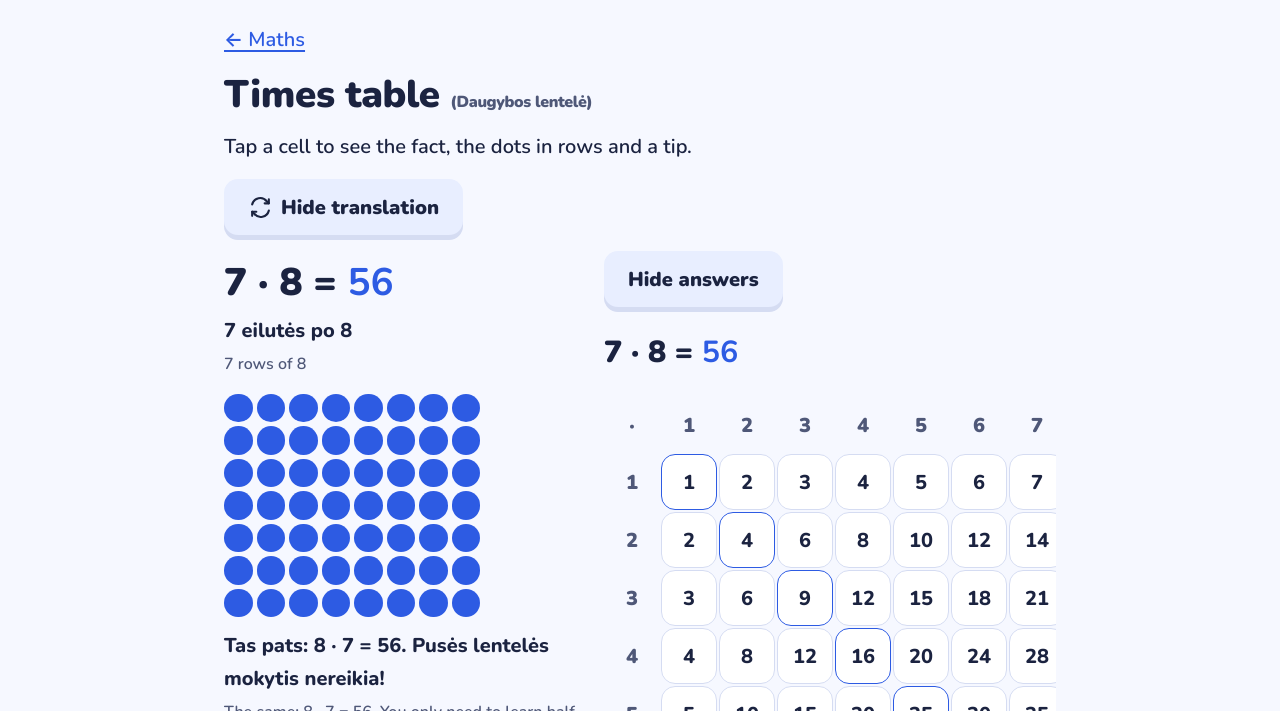
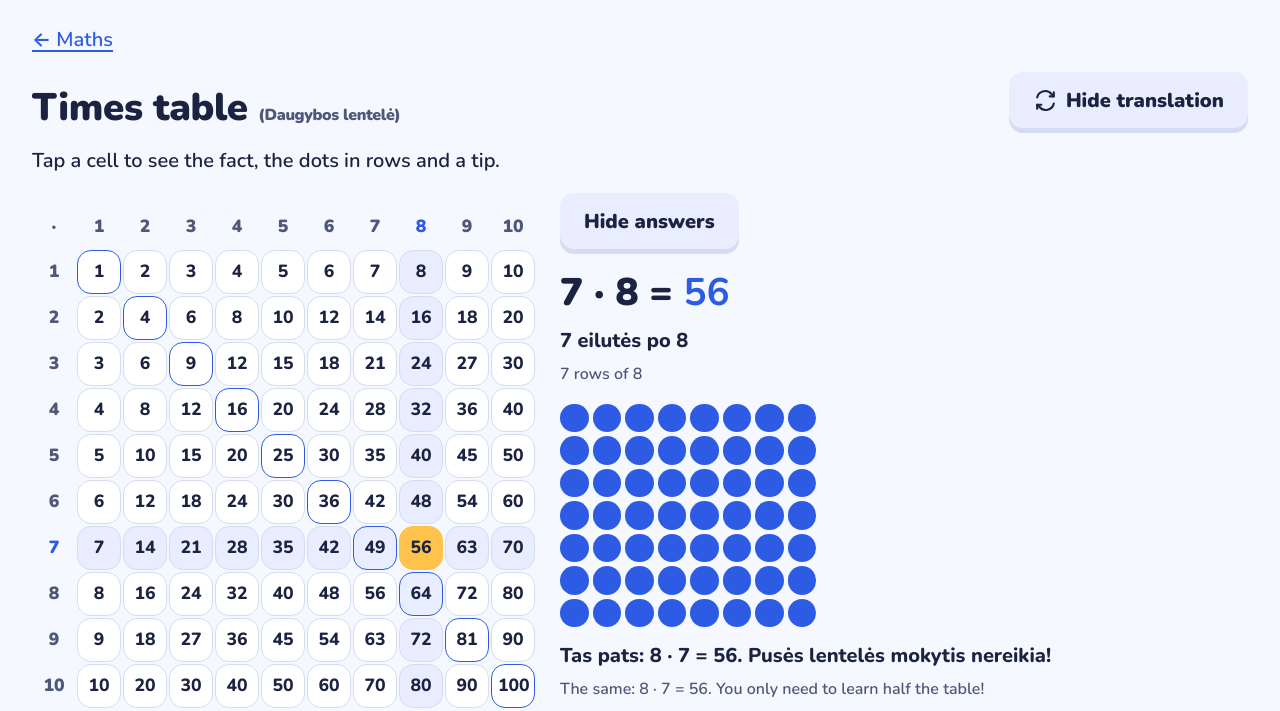
Before and after one commit to tiltas-edu/tiltas-edu.github.io, an Astro site: page /en/math/times-table in a window 1280 px wide. Shown: the part 89-800 px from the top of the page. Built offline with nearby package versions, Linux system fonts and the light colour scheme; Astro itself is replaced by a stand-in of ours.

Commit message:
Fit the times table on desktop screens; show word share as a battery

```diff
--- a/src/components/TimesTable.tsx
+++ b/src/components/TimesTable.tsx
@@ -31,9 +31,12 @@ export default function TimesTable({ labels, lang }: { labels: Labels; lang: 'ru
     if (hidden) setOpen((s) => new Set(s).add(`${r}x${c}`));
   };
 
+  const toggle = () => { setHidden(!hidden); setOpen(new Set()); };
+
   return (
     <div className="tt">
       <div className="tt__panel" aria-live="polite">
+        <button className="btn btn--soft tt__hide tt__hide--wide" type="button" onClick={toggle}>{hidden ? labels.showAnswers : labels.hide}</button>
         <p className="tt__fact"><span>{a} · {b} =</span> <strong>{hidden && !open.has(`${a}x${b}`) ? '?' : p}</strong></p>
         <Bi as="p" lt={rowsOf('lt', a, b)} native={rowsOf(lang, a, b)} />
         <div className="tt__dots" style={{ gridTemplateColumns: `repeat(${b}, 1fr)` }} aria-hidden="true">
@@ -46,9 +49,7 @@ export default function TimesTable({ labels, lang }: { labels: Labels; lang: 'ru
       </div>
 
       <div className="tt__grid">
-        <button className="btn btn--soft" type="button" onClick={() => { setHidden(!hidden); setOpen(new Set()); }}>
-          {hidden ? labels.showAnswers : labels.hide}
-        </button>
+        <button className="btn btn--soft tt__hide" type="button" onClick={toggle}>{hidden ? labels.showAnswers : labels.hide}</button>
         <p className="tt__now" aria-hidden="true">{a} · {b} = <strong>{hidden && !open.has(`${a}x${b}`) ? '?' : p}</strong></p>
         <div className="tt__scroll">
           <table className="tt__table">
--- a/src/layouts/Layout.astro
+++ b/src/layouts/Layout.astro
@@ -5,8 +5,8 @@ import Icon from '../components/Icon.astro';
 import { languages, t, type Lang, base } from '../i18n/ui';
 import { version } from '../../package.json';
 
-interface Props { lang: Lang; title?: string; description?: string; noindex?: boolean }
-const { lang, title, description, noindex } = Astro.props;
+interface Props { lang: Lang; title?: string; description?: string; noindex?: boolean; wide?: boolean }
+const { lang, title, description, noindex, wide } = Astro.props;
 const tr = t(lang);
 const path = Astro.url.pathname;
 const rest = path.slice(base.length).replace(/^\/(ru|en)\//, '');
@@ -60,7 +60,7 @@ const releasesUrl = 'https://github.com/tiltas-edu/tiltas-edu.github.io/releases
         </div>
       </div>
     </header>
-    <main class="wrap"><slot /></main>
+    <main class:list={['wrap', { 'wrap--wide': wide }]}><slot /></main>
     <footer class="site-footer">
       <div class="wrap">{tr.footer} <a href={tr.licenseUrl} rel="license">{tr.contentLicense}</a> · <a href={releasesUrl} title={tr.whatsNew}>v{version}</a></div>
     </footer>
--- a/src/pages/[lang]/math/times-table/index.astro
+++ b/src/pages/[lang]/math/times-table/index.astro
@@ -12,10 +12,12 @@ const lang = Astro.params.lang as Lang;
 const tr = t(lang);
 const v = visual[lang];
 ---
-<Layout lang={lang} title={v.timesTitle} description={v.timesLead}>
+<Layout lang={lang} title={v.timesTitle} description={v.timesLead} wide>
   <p><a href={`${base}/${lang}/math/`}>← {tr.math}</a></p>
-  <h1>{v.timesTitle} <small class="note" lang="lt">({v.timesTable})</small></h1>
+  <div class="page-head">
+    <h1>{v.timesTitle} <small class="note" lang="lt">({v.timesTable})</small></h1>
+    <NativeToggle hide={v.hideTr} show={v.showTr} />
+  </div>
   <p>{v.timesLead}</p>
-  <NativeToggle hide={v.hideTr} show={v.showTr} />
   <TimesTable client:load labels={v} lang={lang} />
 </Layout>
--- a/src/styles/base.css
+++ b/src/styles/base.css
@@ -22,6 +22,7 @@ p { margin: 0 0 var(--s-4); }
 a { color: var(--c-brand); text-underline-offset: 0.18em; }
 :focus-visible { outline: none; box-shadow: var(--focus); border-radius: var(--radius-sm); }
 .wrap { max-width: 54rem; margin: 0 auto; padding: 0 var(--s-4); }
+.wrap--wide { max-width: 78rem; }
 main.wrap { padding-block: var(--s-5) var(--s-7); }
 .lead { color: var(--c-muted); font-size: 1.05em; }
 .note { color: var(--c-muted); font-size: var(--fs-small); }
--- a/src/styles/components.css
+++ b/src/styles/components.css
@@ -131,6 +131,13 @@ input[type='text']:focus-visible { border-color: var(--c-brand); }
 .word__freq { color: var(--c-muted); font-size: var(--fs-small); }
 .bar { display: block; height: var(--s-3); border-radius: 999px; background: var(--c-surface-2); overflow: hidden; }
 .bar > span { display: block; height: 100%; background: var(--c-brand); }
+/* Laptop-style battery: the share of tasks with the word, the percent written inside. The text is drawn twice,
+   once over the track and once inside the fill, so it stays readable on both. */
+.battery { --bw: 4.25rem; position: relative; display: inline-block; width: var(--bw); height: 1.6rem; margin-right: 0.35rem; border: 2px solid var(--c-muted); border-radius: 0.4rem; background: var(--c-surface-2); vertical-align: middle; }
+.battery::after { content: ''; position: absolute; top: 30%; right: -0.4rem; width: 0.25rem; height: 40%; border-radius: 0 0.15rem 0.15rem 0; background: var(--c-muted); }
+.battery__txt { position: absolute; top: 0; bottom: 0; left: 0; width: calc(var(--bw) - 4px); display: grid; place-items: center; color: var(--c-ink); font-size: var(--fs-small); font-weight: 800; font-variant-numeric: tabular-nums; line-height: 1; }
+.battery__fill { position: absolute; top: 0; bottom: 0; left: 0; overflow: hidden; border-radius: 0.25rem; background: var(--c-accent); }
+.battery__fill .battery__txt { color: var(--c-on-accent); }
 .words__more { margin-top: var(--s-3); }
 
 /* ---- Narrow screens ------------------------------------------------------------- */
@@ -216,13 +223,26 @@ input[type='text']:focus-visible { border-color: var(--c-brand); }
 /* Stays in view while the child scrolls the table on a phone. */
 .tt__now { position: sticky; top: 0; z-index: 1; background: var(--c-bg); margin: var(--s-3) 0 0; padding-block: var(--s-2); font-size: var(--fs-big); font-weight: 900; }
 .tt__now strong { color: var(--c-brand); }
+.page-head { display: flex; flex-wrap: wrap; gap: var(--s-2) var(--s-4); align-items: center; justify-content: space-between; }
+.page-head h1 { margin-block: var(--s-3); }
+.tt__hide--wide { display: none; }
+/* Desktop: the table on the left, sized to the window height so it fits without scrolling; the panel beside it. */
+@media (min-width: 64rem) {
+  .tt { flex-wrap: nowrap; --tt-cell: clamp(2.75rem, calc((100vh - 20rem) / 11), 4.5rem); }
+  .tt__grid { order: -1; flex: 0 0 auto; }
+  .tt__grid > .tt__hide, .tt__now { display: none; }
+  .tt__hide--wide { display: inline-flex; margin-bottom: var(--s-3); }
+  .tt__scroll { margin-top: 0; }
+  .tt__table { font-size: calc(var(--tt-cell) * 0.4); }
+  .tt__panel { position: sticky; top: var(--s-4); }
+}
 .tt__scroll { overflow-x: auto; margin-top: var(--s-3); max-width: 100%; }
 .tt__table { border-collapse: collapse; font-variant-numeric: tabular-nums; }
-.tt__table th { min-width: var(--tap); height: var(--tap); color: var(--c-muted); font-weight: 900; text-align: center; }
+.tt__table th { min-width: var(--tt-cell, var(--tap)); height: var(--tt-cell, var(--tap)); color: var(--c-muted); font-weight: 900; text-align: center; }
 .tt__table th.tt__on { color: var(--c-brand); }
 .tt__table td { padding: 1px; }
 .tt__table td button {
-  width: var(--tap); height: var(--tap); border: 1px solid var(--c-line); border-radius: var(--radius-sm); background: var(--c-surface);
+  width: var(--tt-cell, var(--tap)); height: var(--tt-cell, var(--tap)); border: 1px solid var(--c-line); border-radius: var(--radius-sm); background: var(--c-surface);
   color: var(--c-ink); font: inherit; font-weight: 800; cursor: pointer;
 }
 .tt__table td.tt__diag button { border-color: var(--c-brand); }
```
Also changed, not shown: src/components/WordRanking.tsx (+15 -6 lines).
